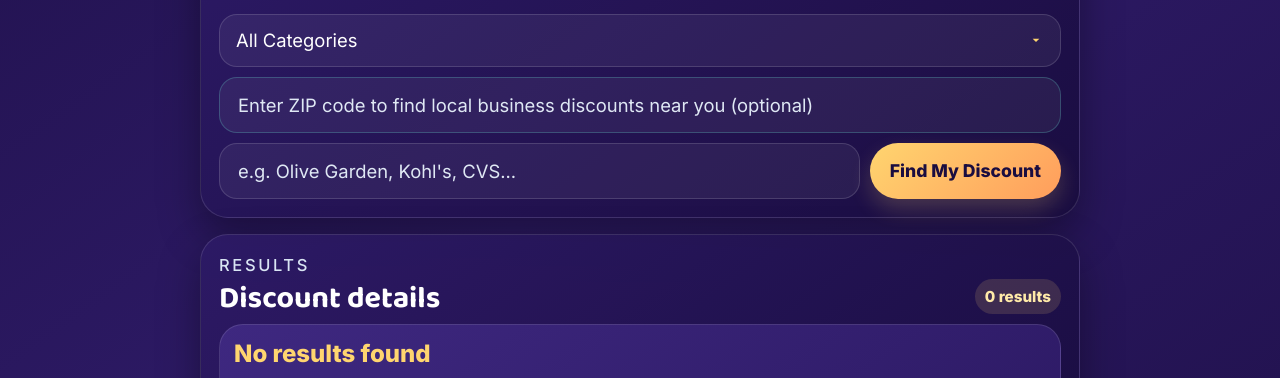
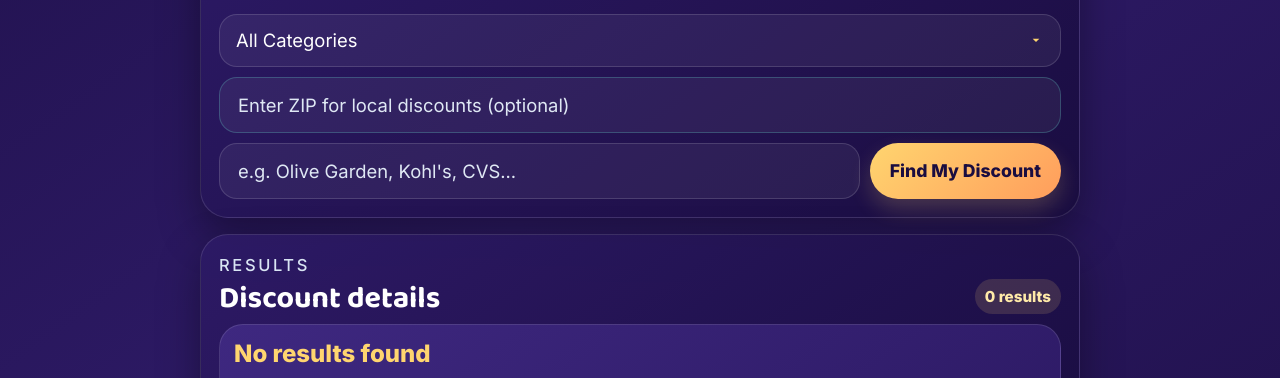
Before and after one commit to rbrannon7/hidden-perks, a website: page public/index.html in a window 1280 px wide. Shown: the part 722-1100 px from the top of the page. Drawn offline with Linux system fonts and the light colour scheme; no server answers.

Commit message:
Shorten ZIP input placeholder text
Co-Authored-By: Claude Sonnet 4.6 <noreply@anthropic.com>

```diff
--- a/public/index.html
+++ b/public/index.html
@@ -47,7 +47,7 @@
             <option value="parks">National &amp; State Parks</option>
           </select>
           <div class="zip-row">
-            <input id="zipInput" name="zip" type="text" inputmode="numeric" maxlength="5" pattern="[0-9]{5}" placeholder="Enter ZIP code to find local business discounts near you (optional)" />
+            <input id="zipInput" name="zip" type="text" inputmode="numeric" maxlength="5" pattern="[0-9]{5}" placeholder="Enter ZIP for local discounts (optional)" />
           </div>
           <div class="search-row">
             <input id="queryInput" name="q" type="search" placeholder="e.g. Olive Garden, Kohl's, CVS..." />
```
